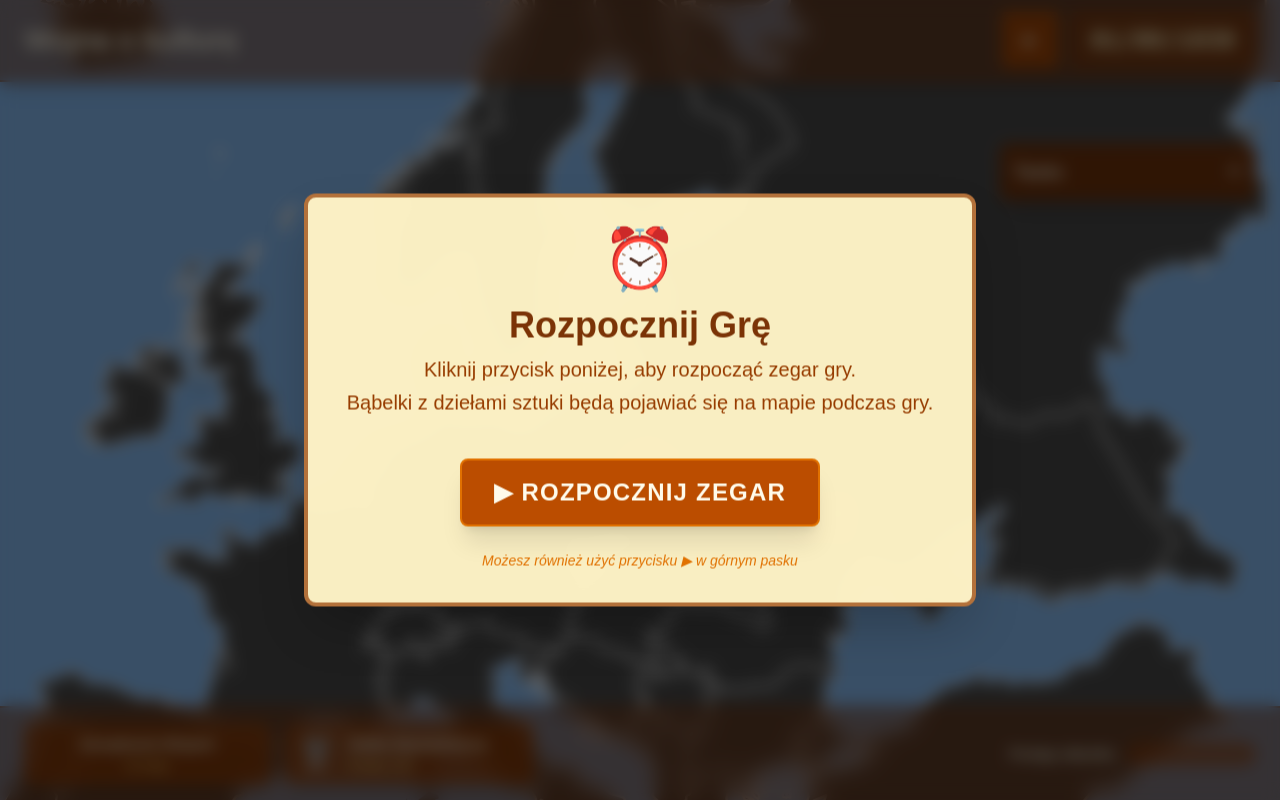
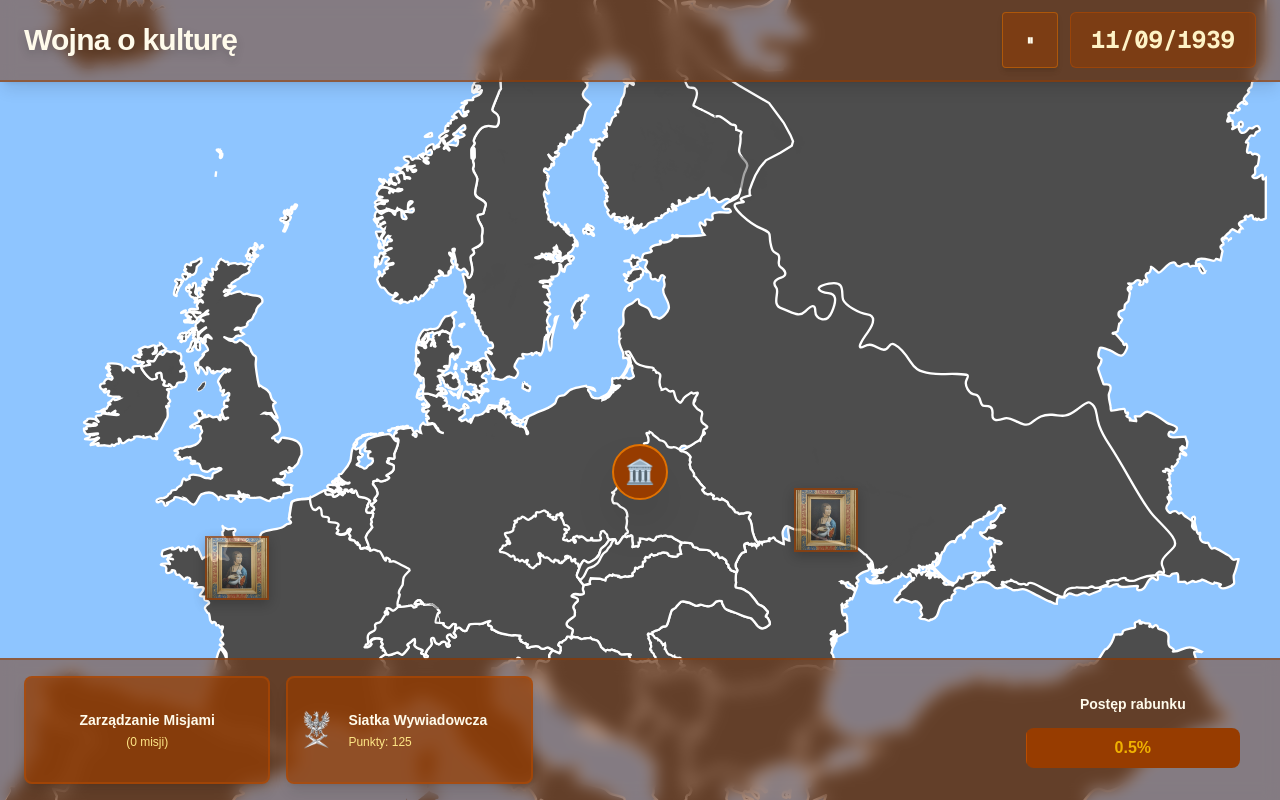
Before and after one commit to JaQubus/OneLastHack, a Next.js app: page /map in a window 1280 px wide. Built offline with nearby package versions, Linux system fonts and the light colour scheme.

Commit message:
Refactor date handling in GameTimeProvider and MapPage for consistency, enhance ProgressBar display precision

```diff
--- a/app/components/GameTimeProvider.tsx
+++ b/app/components/GameTimeProvider.tsx
@@ -53,10 +53,11 @@ function dayNumber(d: Date) {
 let globalIdCounter = 1;
 
 export function GameTimeProvider({ children }: { children: React.ReactNode }) {
-  const defaultDate = useMemo(() => startOfDay(new Date("1939-09-01")), []);
+  // Use explicit date constructor to avoid timezone issues - month is 0-indexed
+  const defaultDate = useMemo(() => startOfDay(new Date(1939, 8, 1)), []);
   const [currentDate, setCurrentDate] = useState<Date>(defaultDate);
   const [isRunning, setIsRunning] = useState<boolean>(false);
-  const [speed, setSpeedState] = useState<number>(500);
+  const [speed, setSpeedState] = useState<number>(500); // 1 second = 1 day
 
   const onceRef = useRef<ScheduledOnce[]>([]);
   const everyRef = useRef<ScheduledEvery[]>([]);
--- a/app/components/ProgressBar.tsx
+++ b/app/components/ProgressBar.tsx
@@ -9,21 +9,32 @@ const ProgressBar = ({
   progress,
   label = "Postęp rabunku"
 }: ProgressBarProps) => {
-  const roundedProgress = Math.round(progress);
+  // Clamp progress to 0-100 for safety
+  const clampedProgress = Math.min(Math.max(progress, 0), 100);
+  const displayProgress = Math.round(clampedProgress * 10) / 10; // Round to 1 decimal
 
   return (
-    <div className="flex flex-row items-center gap-3" style={{ width: '20%' }}>
-      <label className="text-sm font-semibold text-amber-50 drop-shadow-sm whitespace-nowrap flex-shrink-0">
-        {label}
-      </label>
-      <div className="relative bg-amber-800/50 h-6 flex-1 rounded-full border border-amber-700/50 shadow-inner overflow-hidden">
+    <div className="rounded-lg p-4" style={{ width: '20%' }}>
+      {/* Label centered at top */}
+      <div className="text-center mb-3">
+        <label className="text-sm font-bold text-amber-50">
+          {label}
+        </label>
+      </div>
+
+      {/* Progress bar container */}
+      <div className="relative bg-amber-800 h-10 rounded-lg overflow-hidden">
+        {/* Fill portion - solid color, no gradient */}
         <div
-          className="absolute inset-0 h-full bg-gradient-to-r from-amber-600 to-amber-700 rounded-full transition-all duration-300 shadow-lg flex items-center justify-center"
-          style={{ width: `${progress}%` }}
-        >
-          {progress > 10 && (
-            <span className="text-xs font-bold text-amber-50">{roundedProgress}%</span>
-          )}
+          className="absolute inset-0 h-full bg-amber-700 transition-all duration-300"
+          style={{ width: `${clampedProgress}%` }}
+        />
+
+        {/* Percentage text centered over entire bar */}
+        <div className="absolute inset-0 h-full flex items-center justify-center">
+          <span className="text-base font-bold text-yellow-500">
+            {displayProgress.toFixed(1)}%
+          </span>
         </div>
       </div>
     </div>
--- a/app/components/StartClockModal.tsx
+++ b/app/components/StartClockModal.tsx
@@ -1,6 +1,6 @@
 "use client";
 
-import React from "react";
+import React, { useState, useEffect } from "react";
 import { createPortal } from "react-dom";
 import { useGameTime } from "./GameTimeProvider";
 
@@ -10,14 +10,22 @@ interface StartClockModalProps {
 
 export default function StartClockModal({ onClose }: StartClockModalProps) {
   const { start } = useGameTime();
+  const [mounted, setMounted] = useState(false);
+
+  useEffect(() => {
+    setMounted(true);
+  }, []);
 
   const handleStart = () => {
     start();
     onClose();
   };
 
-  return (
-    typeof window !== 'undefined' && createPortal(
+  if (!mounted) {
+    return null;
+  }
+
+  return createPortal(
     <>
       <div
         className="fixed inset-0 z-[100] bg-black/60 backdrop-blur-sm"
@@ -52,6 +60,5 @@ export default function StartClockModal({ onClose }: StartClockModalProps) {
       </div>
     </>,
     document.body
-    )
   );
 }
--- /dev/null
+++ b/app/components/Toast.tsx
@@ -0,0 +1,67 @@
+"use client";
+
+import React, { useEffect, useState } from 'react';
+import { createPortal } from 'react-dom';
+
+export type ToastType = {
+  id: string;
+  message: string;
+  title?: string;
+  duration?: number;
+};
+
+interface ToastProps {
+  toast: ToastType;
+  onRemove: (id: string) => void;
+}
+
+function Toast({ toast, onRemove }: ToastProps) {
+  useEffect(() => {
+    const timer = setTimeout(() => {
+      onRemove(toast.id);
+    }, toast.duration || 5000);
+
+    return () => clearTimeout(timer);
+  }, [toast.id, toast.duration, onRemove]);
+
+  return (
+    <div className="bg-amber-900/95 backdrop-blur-md border-2 border-amber-800/50 shadow-2xl rounded-lg p-4 mb-3 min-w-[300px] max-w-[400px] transform transition-all duration-300 ease-in-out animate-[slideInRight_0.3s_ease-out]">
+      {toast.title && (
+        <div className="font-bold text-amber-50 text-sm mb-1">
+          {toast.title}
+        </div>
+      )}
+      <div className="text-amber-200 text-sm">
+        {toast.message}
+      </div>
+    </div>
+  );
+}
+
+interface ToastContainerProps {
+  toasts: ToastType[];
+  onRemove: (id: string) => void;
+}
+
+export default function ToastContainer({ toasts, onRemove }: ToastContainerProps) {
+  const [mounted, setMounted] = useState(false);
+
+  useEffect(() => {
+    setMounted(true);
+  }, []);
+
+  if (!mounted) {
+    return null;
+  }
+
+  return createPortal(
+    <div className="fixed top-32 right-6 z-50 pointer-events-none">
+      <div className="pointer-events-auto">
+        {toasts.map((toast) => (
+          <Toast key={toast.id} toast={toast} onRemove={onRemove} />
+        ))}
+      </div>
+    </div>,
+    document.body
+  );
+}
--- a/app/map/page.tsx
+++ b/app/map/page.tsx
@@ -13,10 +13,9 @@ import { placeRandomMarker, clampMarkerPosition, getRandomPositionAwayFromMarker
 import { useGameTime } from "../components/GameTimeProvider";
 import TopBar from "../components/TopBar";
 import BottomBar from "../components/BottomBar";
-import PinsList from "../components/PinsList";
+import ToastContainer, { ToastType } from "../components/Toast";
 import ArtGalleryModal from "../components/ArtGalleryModal";
 import MissionDetailModal from "../components/MissionDetailModal";
-import StartClockModal from "../components/StartClockModal";
 import type { StolenGood, Agent, Skill, AcknowledgedMission, RetrievalTask } from "../types";
 
 type Marker = {
@@ -39,8 +38,16 @@ export default function MapPage() {
   const [stolenGoods, setStolenGoods] = useState<StolenGood[]>(stolenGoodsData as StolenGood[]);
   const [showArtGallery, setShowArtGallery] = useState(false);
   const [selectedMission, setSelectedMission] = useState<AcknowledgedMission | null>(null);
-  const [showStartClockModal, setShowStartClockModal] = useState(true);
   const [hasInitialBubble, setHasInitialBubble] = useState(false);
+  const [toasts, setToasts] = useState<ToastType[]>([]);
+
+  // Reset and start timer when map page loads
+  useEffect(() => {
+    // Reset game time to start date
+    reset();
+    // Start the timer automatically
+    start();
+  }, []); // Empty deps - only run on mount
 
   // State for active agents in slots (start with first 2 agents)
   const [activeAgentIds, setActiveAgentIds] = useState<number[]>(() => {
@@ -75,7 +82,7 @@ export default function MapPage() {
   // Function to add next available agent
   const addNextAgent = () => {
     const agentCost = 15;
-    if (activeAgentIds.length < 5 && availableAgents.length > 0 && intelligencePoints >= agentCost) {
+    if (activeAgentIds.length < 4 && availableAgents.length > 0 && intelligencePoints >= agentCost) {
       const nextAgent = availableAgents[0];
       setIntelligencePoints(prev => prev - agentCost);
       setActiveAgentIds([...activeAgentIds, nextAgent.id]);
@@ -100,7 +107,7 @@ export default function MapPage() {
       )
     );
   };
-  const { scheduleEvery, cancelScheduled, isRunning } = useGameTime();
+  const { scheduleEvery, cancelScheduled, isRunning, currentDate, reset, start } = useGameTime();
 
   // Track marker creation time for 20 second auto-removal
   const [markerCreationTimes, setMarkerCreationTimes] = useState<Map<number, number>>(new Map());
@@ -144,6 +151,22 @@ export default function MapPage() {
       }
     }
   }, [isInitialized]);
+
+  // Calculate progress based on game time (from 1939-09-01 to 1945-05-08)
+  // Use same date normalization as GameTimeProvider for perfect sync
+  useEffect(() => {
+    const startDate = new Date(1939, 8, 1); // Month is 0-indexed, so 8 = September
+    startDate.setHours(0, 0, 0, 0);
+    const endDate = new Date(1945, 4, 8); // Month is 0-indexed, so 4 = May
+    endDate.setHours(0, 0, 0, 0);
+
+    // Use dayNumber-like calculation for consistency
+    const totalDays = Math.floor((endDate.getTime() - startDate.getTime()) / 86400000);
+    const currentDays = Math.floor((currentDate.getTime() - startDate.getTime()) / 86400000);
+    const newProgress = Math.min(100, Math.max(0, (currentDays / totalDays) * 100));
+
+    setProgress(newProgress);
+  }, [currentDate]);
 
   // Auto-remove markers after 20 seconds
   useEffect(() => {
@@ -312,6 +335,18 @@ export default function MapPage() {
     };
 
     setAcknowledgedMissions((prev) => [...prev, newMission]);
+
+    // Show toast notification for new mission
+    const toastId = `toast-${Date.now()}`;
+    setToasts((prev) => [
+      ...prev,
+      {
+        id: toastId,
+        title: "Nowa Misja!",
+        message: newMission.title,
+        duration: 5000,
+      },
+    ]);
 
     // Remove marker from map after collection
     setMarkers((prev) => prev.filter((m) => m.id !== marker.id));
@@ -490,12 +525,10 @@ export default function MapPage() {
         />
       </div>
 
-      {/* Pins List - Left Side */}
-      <PinsList
-        markers={markers}
-        selectedMarkerId={selectedMarker?.id || null}
-        onMarkerClick={(marker) => setSelectedMarker(marker)}
-        onMarkerHighlight={setHighlightedMarkerId}
+      {/* Toast Notifications */}
+      <ToastContainer
+        toasts={toasts}
+        onRemove={(id) => setToasts((prev) => prev.filter((t) => t.id !== id))}
       />
 
       {/* Top Bar */}
@@ -679,10 +712,6 @@ export default function MapPage() {
         />
       )}
 
-      {/* Start Clock Modal */}
-      {showStartClockModal && !isRunning && (
-        <StartClockModal onClose={() => setShowStartClockModal(false)} />
-      )}
 
       {/* Mission Detail Modal */}
       {selectedMission && (() => {
```
Also changed, not shown: app/components/SiatkaWywiadowczaButton.tsx (+24 -21 lines). Lines whose indentation alone changed are shown as unchanged.
